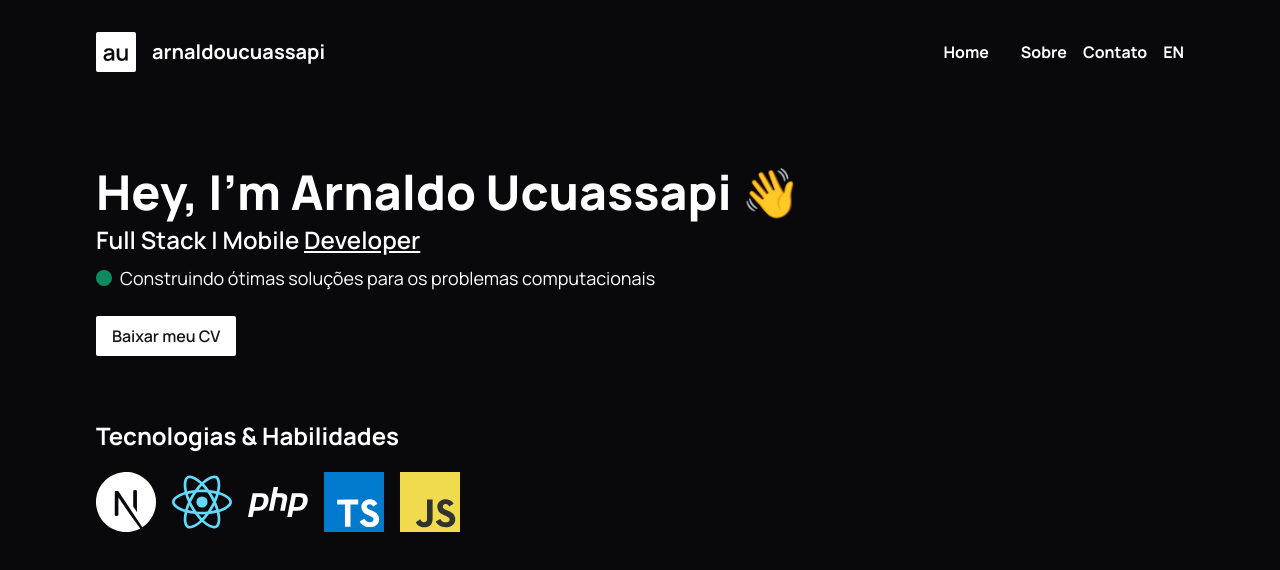
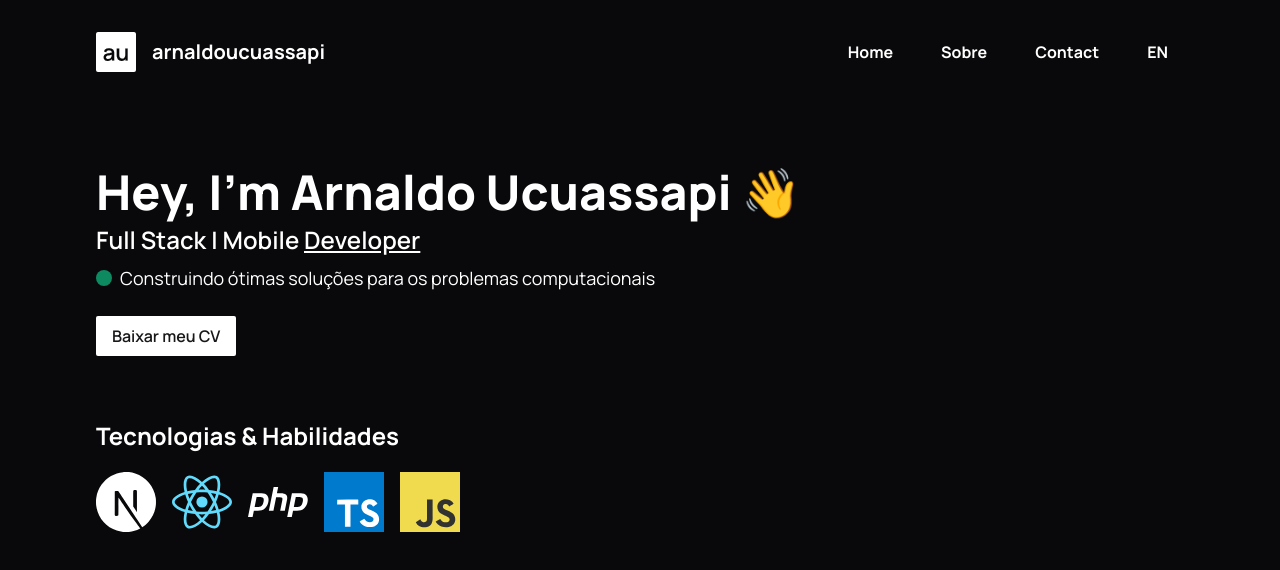
Before and after one commit to arnaldoucuassapi/iam, a Next.js app: page / in a window 1280 px wide. Shown: the top 570 px of the page. Built offline with nearby package versions, Linux system fonts and the light colour scheme.

Commit message:
feat: creating the navigation and logo components; update header component

```diff
--- a/src/components/Header.tsx
+++ b/src/components/Header.tsx
@@ -1,20 +1,19 @@
 import Image from "next/image"
 import Link from "next/link"
+import { Navigation } from "./Navigation"
+import { Logo } from "./Logo"
 
 export function Header() {
   return (
     <header className="flex items-center justify-between py-8">
-      <div className="flex items-center gap-4">
-        <Image width={40} height={40} src="/logo.svg" alt="Logomarca do Arnaldo Ucuassapi" className="rounded-sm" />
-        <h3 className="font-bold text-xl">arnaldoucuassapi</h3>
-      </div>
+      <Logo />
 
-      <nav className="font-bold text-base flex gap-4">
-        <Link href="#"><span className="hover:bg-zinc-900 px-4 py-2 rounded-sm transition-colors duration-200">Home</span></Link>
-        <Link href="#"><span>Sobre</span></Link>
-        <Link href="#"><span>Contato</span></Link>
-        <Link href="#"><span>EN</span></Link>
-      </nav>
+      <Navigation.Root>
+        <Navigation.Item title="Home" />
+        <Navigation.Item title="Sobre" />
+        <Navigation.Item title="Contact" />
+        <Navigation.Item title="EN" />
+      </Navigation.Root>
     </header>
   )
 }
--- /dev/null
+++ b/src/components/Logo.tsx
@@ -0,0 +1,10 @@
+import Image from "next/image";
+
+export function Logo() {
+  return (
+    <div className="flex items-center gap-4">
+      <Image width={40} height={40} src="/logo.svg" alt="Logomarca do Arnaldo Ucuassapi" className="rounded-sm" />
+      <h3 className="font-bold text-xl">arnaldoucuassapi</h3>
+    </div>
+  );
+}
--- /dev/null
+++ b/src/components/Navigation/NavigationItem.tsx
@@ -0,0 +1,21 @@
+import Link from "next/link";
+import { Url } from "url";
+
+interface NavigationItemProps {
+  children?: React.ReactNode,
+  title: string,
+  href?: Url,
+  active?: boolean
+}
+
+export function NavigationItem({ children, title, href, active }: NavigationItemProps) {
+  return (
+    <nav className="font-bold text-base flex gap-2">
+      <Link href={href ?? "#"}>
+        <span className={`${active ? "bg-zinc-900" : ""} hover:bg-zinc-900 px-4 py-3 rounded-sm transition-colors duration-200`}>
+          {title || children}
+        </span>
+      </Link>
+    </nav>
+  );
+}
--- /dev/null
+++ b/src/components/Navigation/NavigationRoot.tsx
@@ -0,0 +1,12 @@
+
+export function NavigationRoot({
+  children
+ }:{
+  children: React.ReactNode
+}) {
+  return (
+    <nav className="font-bold text-base flex gap-4">
+      {children}
+    </nav>
+  );
+}
--- /dev/null
+++ b/src/components/Navigation/index.tsx
@@ -0,0 +1,7 @@
+import { NavigationItem } from "./NavigationItem";
+import { NavigationRoot } from "./NavigationRoot";
+
+export const Navigation = {
+  Root: NavigationRoot,
+  Item: NavigationItem
+}
```
